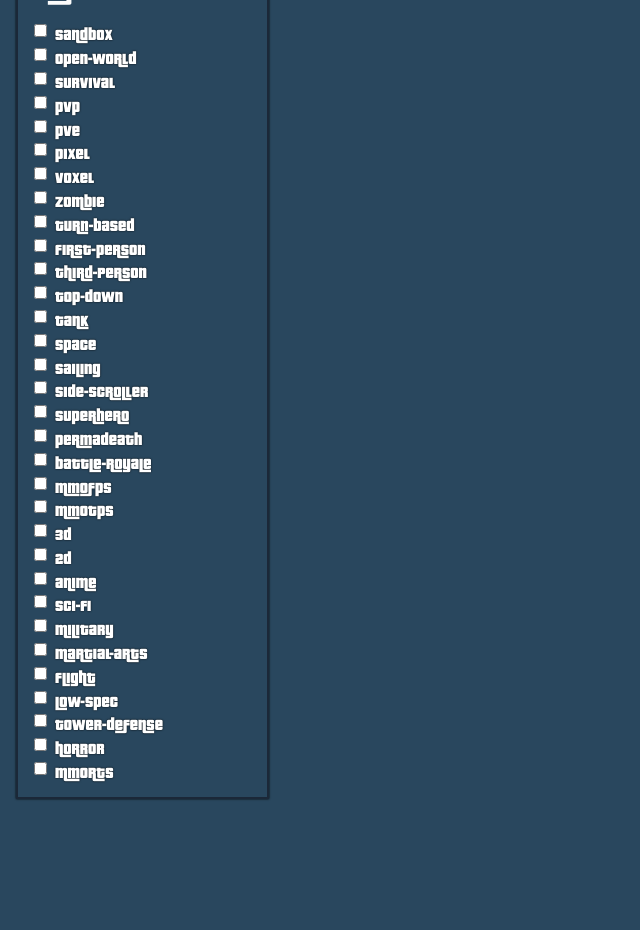
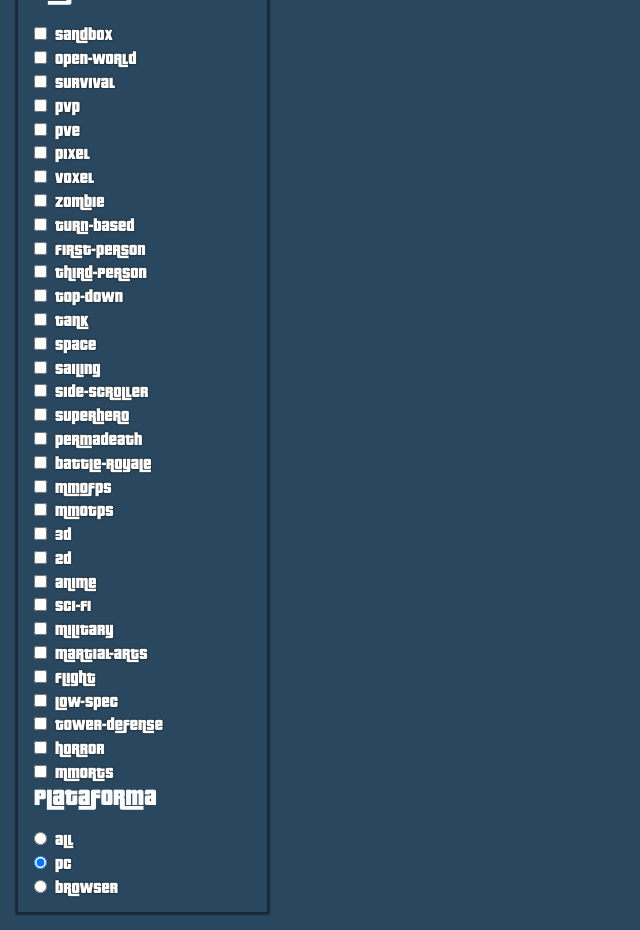
Before and after one commit to MatiSalinas/JuegosGratisApp, a React (Vite) app: page / in a window 1280 px wide. Shown: the part 500-1430 px from the top of the page, without its empty margins (0-640 px from the left). Before the commit the page ends 1315 px from the top, so only its background shows below. Built offline with nearby package versions, Linux system fonts and the light colour scheme; no server answers.

Commit message:
Sort by platform implementado

```diff
--- a/src/App.jsx
+++ b/src/App.jsx
@@ -9,7 +9,7 @@ function App() {
 
   const [filtros, setFiltros] = useState({
     'sort':'popularity',
-    'platform':'',
+    'platform':'pc',
     'tags':[]
   })
 
--- a/src/components/AplicarFiltros.jsx
+++ b/src/components/AplicarFiltros.jsx
@@ -2,7 +2,7 @@ import React from "react";
 
 const generos = ['mmorpg', 'shooter', 'strategy', 'moba', 'racing', 'sports', 'social',  'card', 'mmo', 'fantasy', 'fighting', 'action-rpg', 'action']
 const tags = ['sandbox','open-world', 'survival', 'pvp', 'pve', 'pixel', 'voxel', 'zombie', 'turn-based', 'first-person', 'third-Person', 'top-down','tank', 'space', 'sailing', 'side-scroller', 'superhero', 'permadeath', 'battle-royale','mmofps', 'mmotps', '3d', '2d', 'anime', 'sci-fi', 'military', 'martial-arts', 'flight', 'low-spec', 'tower-defense', 'horror', 'mmorts']
-
+const plataformas = ['all','pc','browser']
 export const aplicarFiltros = (url,filtros) => {
     if (filtros.tags.length !=0){
         url += 'filter'
@@ -27,13 +27,18 @@ export const aplicarFiltros = (url,filtros) => {
     else{
         url += 'games'
     }
-    if (filtros.platform){
-        url += `?platform=${filtros.platform}`
-    }
     if (filtros.sort){
+      if(url.includes('filter')){
+        url += `sort-by=${filtros.sort}`
+      }else{
         url += `?sort-by=${filtros.sort}`
       }
+    }
 
+    if (filtros.platform){
+      url += `&platform=${filtros.platform}`
+
+    }
 
     return url
 }
@@ -116,7 +121,24 @@ function Filtros({setFiltros,setGenerosSeleccionados, filtros = [],generosSelecc
 })
   }
   </div>
+  <h2>Plataforma</h2>
+    <br />
+    <div className="plataformas">
+    {
 
+plataformas.map((Plataforma,index)=>{
+
+  return (
+    <div className="Plataforma" key={index}>
+          <input type="radio" className='plataformasCheckBox' id={Plataforma} value={Plataforma} checked={Plataforma==filtros['platform']} onChange={(e)=>{setFiltros({...filtros,['platform']:e.target.value})}} />
+          <label htmlFor={Plataforma}>{Plataforma}</label>
+    </div>
+
+    )
+})
+
+  }
+    </div>
 </div>
     </>)
 }
--- a/src/style.css
+++ b/src/style.css
@@ -133,7 +133,7 @@ color: #c0c0c0;}
 h2{
     color: #fcfcfc;
 }
-.generos,.tags{
+.generos,.tags,.plataformas{
     display: flex;
     flex-direction: column;
     flex-wrap: wrap;
@@ -143,11 +143,11 @@ h2{
     width: max-content;
     gap: .3rem;
 }
-.genero, .tag{
+.genero, .tag, .Plataforma{
 
     display: flex;
-    justify-content: start;
-    align-items: start;
+    justify-content: center;
+    align-items: center;
     gap: .5rem;
     width: max-content;
     font-family:inherit;
```
Lines whose indentation alone changed are shown as unchanged.
